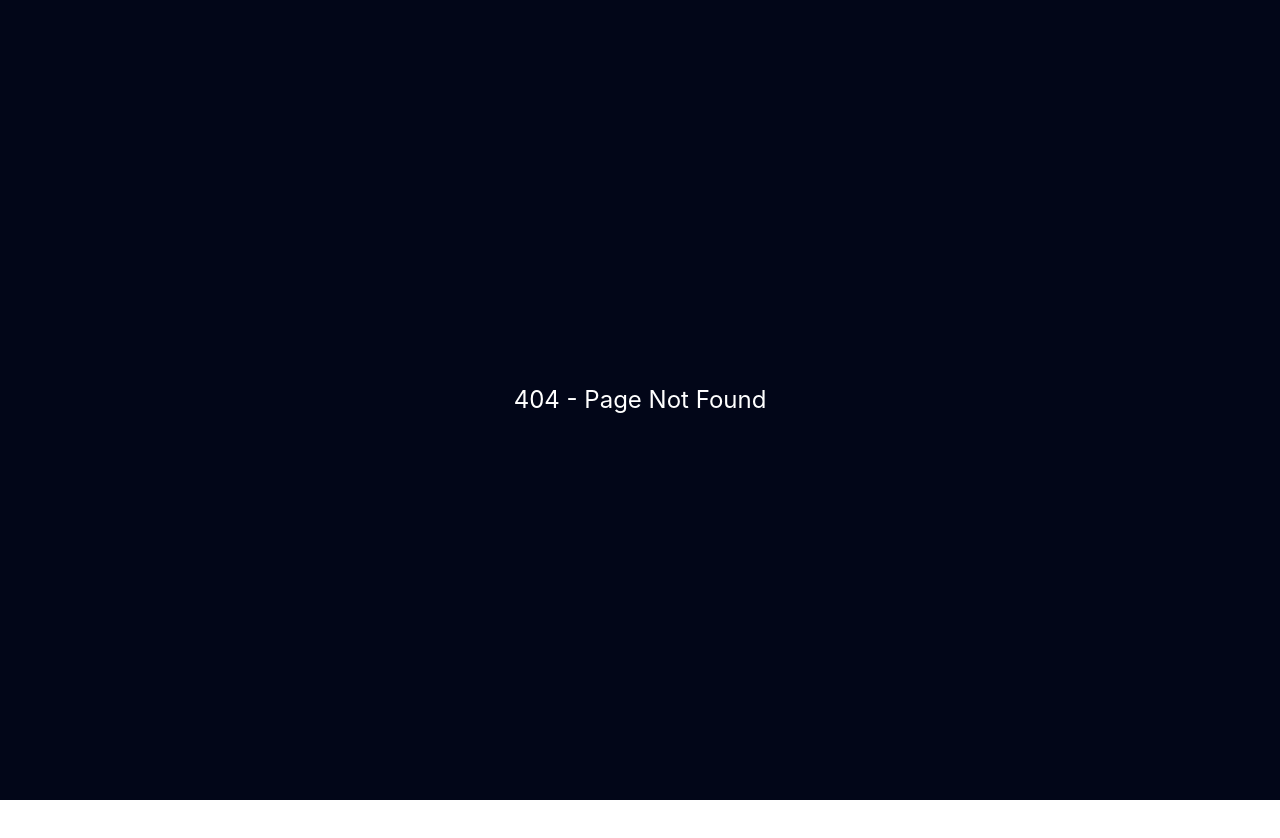
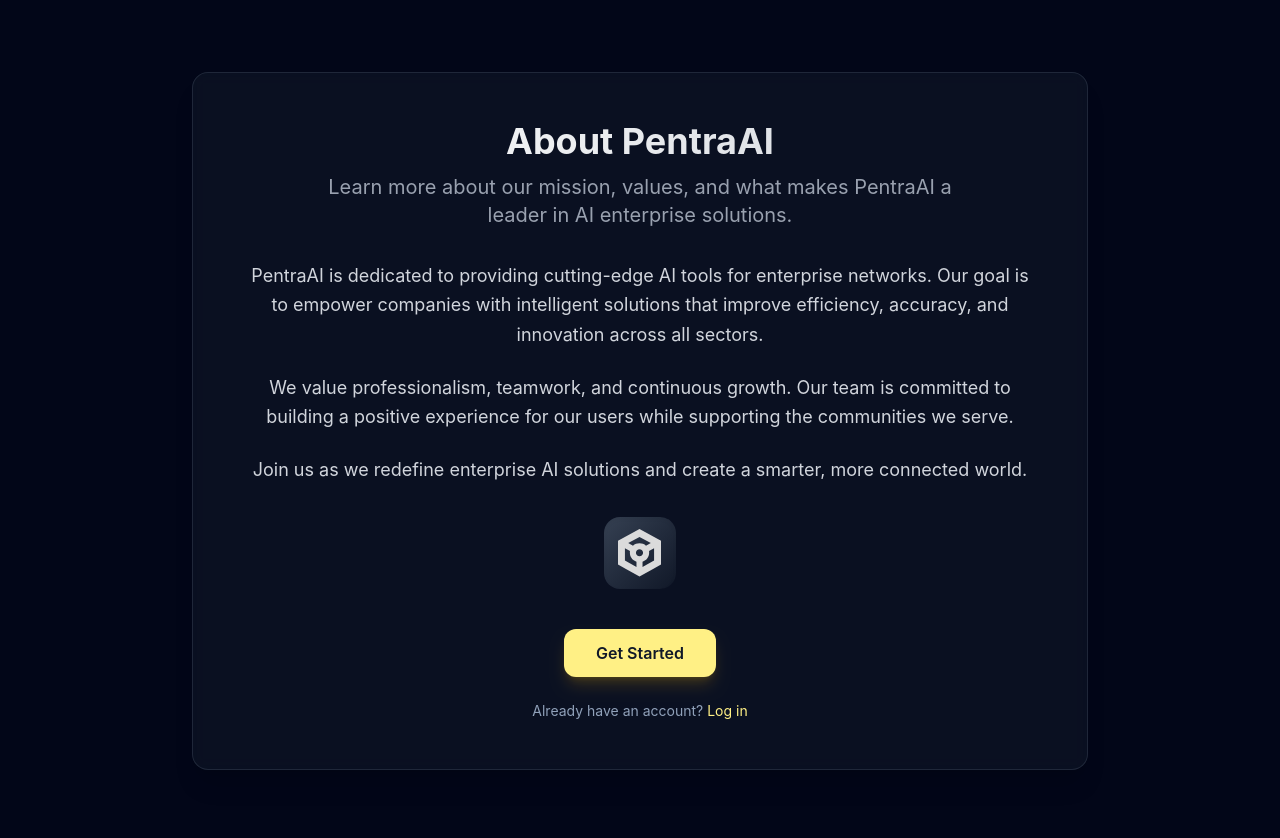
Before and after one commit to raji-ayyub/multi-agent-startup-simulator, a React (Vite) app in the folder simulator/: page /about in a window 1280 px wide. Before the commit this address had no page. Shown: the top 838 px of the page. Before the commit the page ends 800 px from the top, so only its background shows below. Built offline with nearby package versions, Linux system fonts and the light colour scheme.

Commit message:
implement aboutpage

```diff
--- a/simulator/src/app/App.jsx
+++ b/simulator/src/app/App.jsx
@@ -68,6 +68,9 @@ export default function App() {
           {/* Public Routes */}
           <Route path="/login" element={<PublicRoute><PublicLayout><Login /></PublicLayout></PublicRoute>} />
           <Route path="/signup" element={<PublicRoute><PublicLayout><Signup /></PublicLayout></PublicRoute>} />
+          <Route path="/about" element={<PublicLayout><About /></PublicLayout>} />
+
+
 
           {/* Default Route */}
           <Route path="/" element={isAuthenticated ? <Navigate to="/dashboard" replace /> : <Navigate to="/login" replace />} />
--- a/simulator/src/components/EnvisioningModal.jsx
+++ b/simulator/src/components/EnvisioningModal.jsx
@@ -5,7 +5,7 @@ export default function EnvisioningModal({ onClose }) {
   return (
     <div className="fixed inset-0 z-50 flex items-center justify-center p-4">
       {/* Backdrop */}
-      <div className="absolute inset-0 bg-black/90 backdrop-blur-md" onClick={onClose} />
+      <div className="absolute inset-0 bg-black/40 backdrop-blur-md" onClick={onClose} />
 
       {/* Modal Container */}
       <div className="relative bg-[#0a0a0c] w-full max-w-4xl rounded-2xl border border-gray-800 shadow-2xl overflow-hidden flex flex-col max-h-[90vh]">
--- a/simulator/src/pages/About.jsx
+++ b/simulator/src/pages/About.jsx
@@ -1,21 +1,88 @@
+// // src/pages/About.jsx
+
+// import React from "react";
+// import { Link } from "react-router-dom";
+
+// export default function About() {
+//   return (
+//     <div className="w-full">
+//       {/* Header */}
+//       <div className="text-center mb-8">
+//         <h1 className="text-3xl font-bold mb-2">About PentraAI</h1>
+//         <p className="text-gray-400 text-lg">
+//           Learn more about our mission, values, and what makes PentraAI a leader in AI enterprise solutions.
+//         </p>
+//       </div>
+
+//       {/* Main Content */}
+//       <div className="space-y-6 text-gray-300 text-base sm:text-lg">
+//         <p>
+//           PentraAI is dedicated to providing cutting-edge AI tools for enterprise networks. Our goal is to empower companies with intelligent solutions that improve efficiency, accuracy, and innovation across all sectors.
+//         </p>
+
+//         <p>
+//           We value professionalism, teamwork, and continuous growth. Our team is committed to building a positive experience for our users while supporting the communities we serve.
+//         </p>
+
+//         <p>
+//           Join us as we redefine enterprise AI solutions and create a smarter, more connected world.
+//         </p>
+
+//         {/* Optional Illustration */}
+//         <div className="mt-6 flex justify-center">
+//            <img
+//             src="/images/Icon.svg"
+//             alt="Logo"
+//             className="w-10 h-10  flex items-center justify-center  bg-black p-1 rounded-xl"
+//           />
+//         </div>
+//       </div>
+
+//       {/* CTA Button */}
+//       <div className="mt-10 text-center">
+//         <Link
+//           to="/signup"
+//           className="inline-block bg-yellow-200 text-black font-semibold py-3 px-8 rounded-xl hover:opacity-90 transition shadow-lg shadow-indigo-500/20"
+//         >
+//           Get Started
+//         </Link>
+//       </div>
+
+//       {/* Footer Link */}
+//       <div className="mt-6 text-center text-sm text-slate-400">
+//         Already have an account?{" "}
+//         <Link to="/login" className="text-yellow-200 hover:underline">
+//           Log in
+//         </Link>
+//       </div>
+//     </div>
+//   );
+// }
+
+
 // src/pages/About.jsx
+
 
 import React from "react";
 import { Link } from "react-router-dom";
 
 export default function About() {
   return (
-    <div className="w-full">
+    <div className="w-full py-12 px-4">
+      {/* Main Content Card */}
+      <div className="max-w-4xl mx-auto bg-gray-800/30 backdrop-blur-sm rounded-2xl border border-gray-700/50 p-8 md:p-12 shadow-xl">
         {/* Header */}
         <div className="text-center mb-8">
-        <h1 className="text-3xl font-bold mb-2">About PentraAI</h1>
-        <p className="text-gray-400 text-lg">
+          <h1 className="text-3xl md:text-4xl font-bold mb-3 bg-gradient-to-r from-white to-gray-300 bg-clip-text text-transparent">
+            About PentraAI
+          </h1>
+          <p className="text-gray-400 text-lg md:text-xl max-w-2xl mx-auto">
             Learn more about our mission, values, and what makes PentraAI a leader in AI enterprise solutions.
           </p>
         </div>
 
         {/* Main Content */}
-      <div className="space-y-6 text-gray-300 text-base sm:text-lg">
+        <div className="space-y-6 text-center text-gray-300 text-base sm:text-lg leading-relaxed">
           <p>
             PentraAI is dedicated to providing cutting-edge AI tools for enterprise networks. Our goal is to empower companies with intelligent solutions that improve efficiency, accuracy, and innovation across all sectors.
           </p>
@@ -29,12 +96,14 @@ export default function About() {
           </p>
 
           {/* Optional Illustration */}
-        <div className="mt-6 flex justify-center">
+          <div className="mt-8 flex justify-center">
+            <div className="bg-gradient-to-br from-gray-700 to-gray-900 p-3 rounded-2xl shadow-inner">
               <img
                 src="/images/Icon.svg"
-            alt="Logo"
-            className="w-10 h-10  flex items-center justify-center  bg-black p-1 rounded-xl"
+                alt="PentraAI Logo"
+                className="w-12 h-12 object-contain"
               />
+            </div>
           </div>
         </div>
 
@@ -42,7 +111,7 @@ export default function About() {
         <div className="mt-10 text-center">
           <Link
             to="/signup"
-          className="inline-block bg-yellow-200 text-black font-semibold py-3 px-8 rounded-xl hover:opacity-90 transition shadow-lg shadow-indigo-500/20"
+            className="inline-block bg-yellow-200 text-gray-900 font-semibold py-3 px-8 rounded-xl hover:bg-yellow-300 transition shadow-lg shadow-yellow-500/20 hover:shadow-yellow-500/30"
           >
             Get Started
           </Link>
@@ -51,10 +120,11 @@ export default function About() {
         {/* Footer Link */}
         <div className="mt-6 text-center text-sm text-slate-400">
           Already have an account?{" "}
-        <Link to="/login" className="text-yellow-200 hover:underline">
+          <Link to="/login" className="text-yellow-200 hover:text-yellow-100 hover:underline transition">
             Log in
           </Link>
         </div>
       </div>
+    </div>
   );
 }
--- a/simulator/src/pages/dashboard/Dashboard.jsx
+++ b/simulator/src/pages/dashboard/Dashboard.jsx
@@ -1,4 +1,4 @@
-nnnnimport React, { useState } from "react";
+import React, { useState } from "react";
 import EnvisioningModal from "../../components/EnvisioningModal"; // Correct relative path
 
 export default function Dashboard() {
```
Lines whose indentation alone changed are shown as unchanged.
